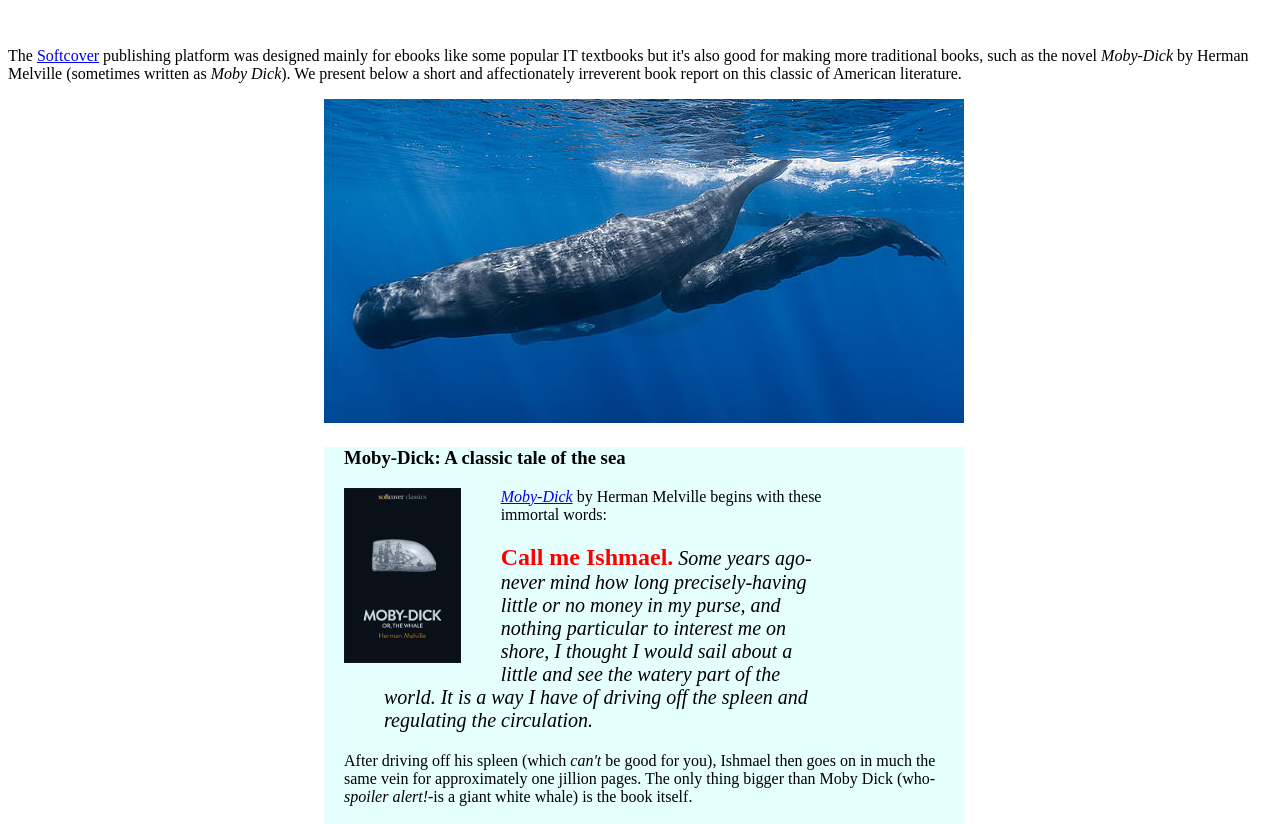
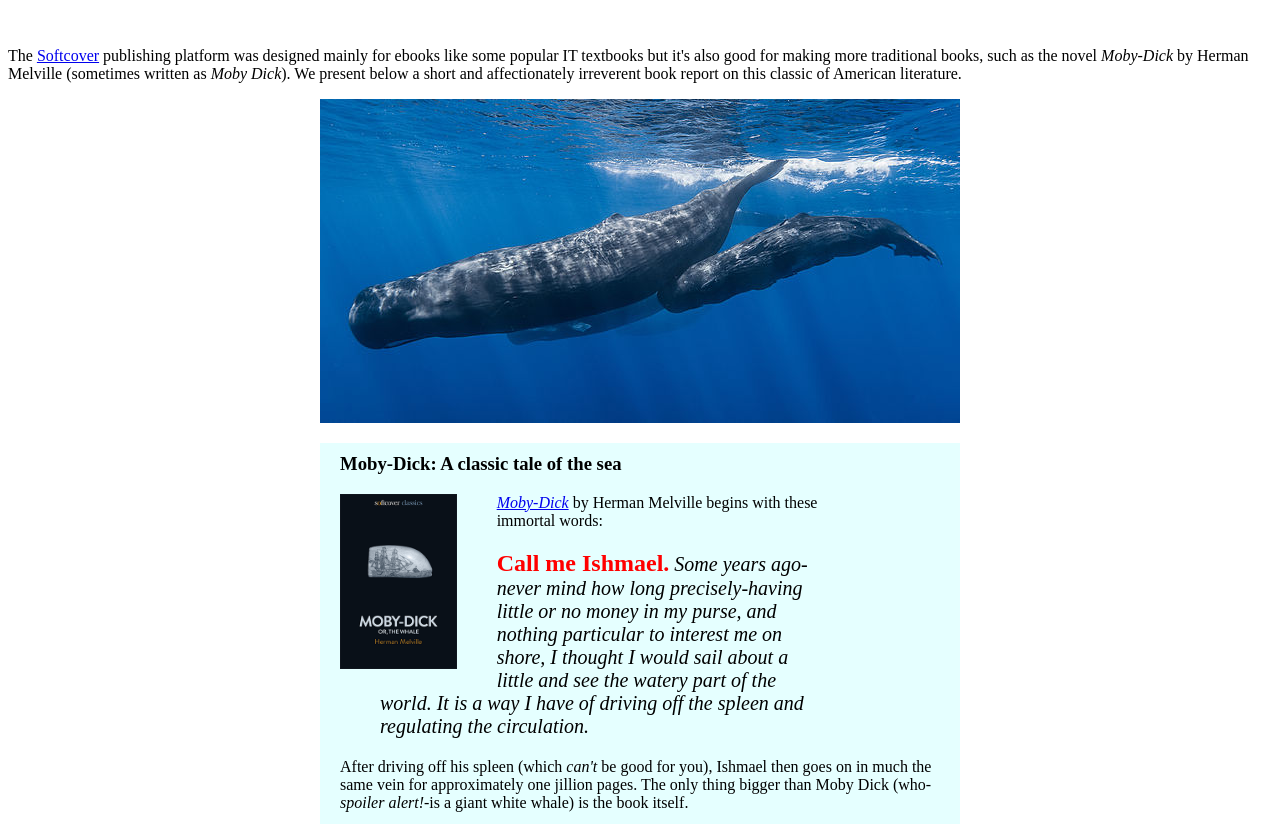
Before and after one commit to PaulKodes/learning-html-layouts-and-styling, a plain HTML site: page index.html in a window 1280 px wide. Shown: the part 110-934 px from the top of the page. Drawn offline with Linux system fonts and the light colour scheme.

Commit message:
added display block and margin auto to whale image

```diff
--- a/index.html
+++ b/index.html
@@ -15,19 +15,19 @@
     <p>The <a href=" https://www.softcover.io/">Softcover</a> publishing platform was designed mainly for ebooks like some popular IT textbooks but it's also good for making more traditional books, such as the novel <em>Moby-Dick</em> by Herman Melville (sometimes written as <em>Moby Dick</em>). We present below a short and affectionately irreverent book report on this classic of American literature.</p>
 
     </div>
-
-    <a href="https://commons.wikimedia.org/wiki/File:Sperm_whale_pod.jpg"><img src="images/sperm_whales.jpg" alt="a picture of sperm whale" style="margin-left: 25%; margin-right: 25%;"></a>
-
-    <div style="margin: 0 25% 0 25%; background-color: rgba(0,255,255,0.1); width:640px;">
+    <div>
+    <a href="https://commons.wikimedia.org/wiki/File:Sperm_whale_pod.jpg" ><img src="images/sperm_whales.jpg" alt="a picture of sperm whale" style="display: block; margin:auto"></a>
+    </div>
+    <div style="margin: 0 auto; background-color: rgba(0,255,255,0.1); width:640px;">
         <div style="margin-left: 20px;">
-            <h3 style="margin-top: 20px">Moby-Dick: A classic tale of the sea</h3>
+            <h3 style="margin-top: 20px; display: block; padding-top: 10px;">Moby-Dick: A classic tale of the sea</h3>
             <a href="https://www.softcover.io/read/6070fb03/moby-dick"><img src="images/moby_dick.png" alt="a picture of moby dick" style="float: left; height: 175px; margin: 0 40px 10px 0;" ></a>
-            <p style="width: 500px; "><em><a href="https://www.softcover.io/read/6070fb03/moby-dick">Moby-Dick</a></em> by Herman Melville begins with these immortal words:</p>
+            <p style="width: 500px;"><em><a href="https://www.softcover.io/read/6070fb03/moby-dick">Moby-Dick</a></em> by Herman Melville begins with these immortal words:</p>
             <blockquote
             style="font-style: italic;
             font-size: 20px;
             ">
-                <p style="width: 430px;">
+                <p style="width: 82%; margin: 0;">
                     <span
                     style="font-style: normal;
                     font-size: 24px;
```
